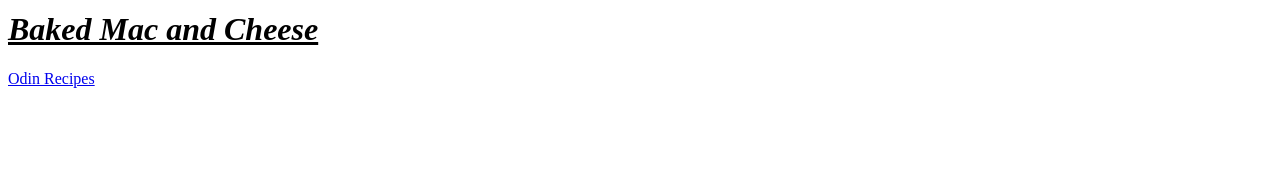
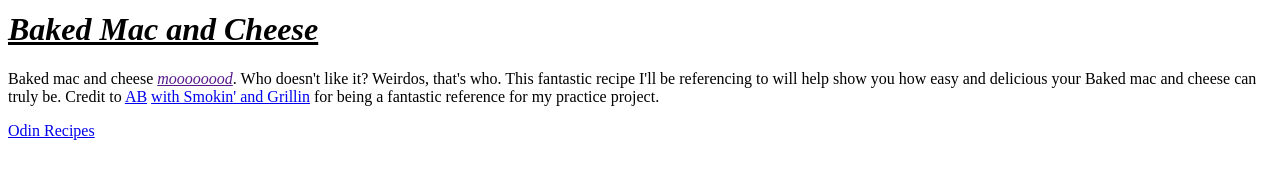
Before and after one commit to fsevo34/odin-recipes, a plain HTML site: page recipes/mac-and-cheese.html in a window 1280 px wide. Shown: the part 394-572 px from the top of the page. Drawn offline with Linux system fonts and the light colour scheme.

Commit message:
add description of mac and cheese recipe and add credit to recipe site that is referrenced

```diff
--- a/recipes/mac-and-cheese.html
+++ b/recipes/mac-and-cheese.html
@@ -11,6 +11,16 @@
     <img src="https://smokinandgrillinwitab.com/wp-content/uploads/2024/11/DSC00613-2048x1153.jpg"
         alt="Baked mac and cheese" height="300" width="355">
     <h1><em><ins>Baked Mac and Cheese</ins></em></h1>
+    <!-- Need to add "mood" to personal youtube then link with the blank "href" below-->
+    <p>Baked mac and cheese <a href="" target="_blank" rel="noopener noreferrer"><em>moooooood</em></a>. Who doesn't
+        like it? Weirdos, that's who. This fantastic
+        recipe I'll be referencing to will help show you how easy and delicious your Baked mac and cheese can truly be.
+        Credit to <a href="https://www.youtube.com/@SmokinandGrillinwithAB" target="_blank" rel="noopener no refererr">
+            AB</a>
+        <a href="https://smokinandgrillinwitab.com/ultimate-baked-mac-and-cheese/" target="_blank"
+            rel="noopener no refererr">with Smokin' and Grillin</a> for being a fantastic reference for my practice
+        project.
+    </p>
 
 
 
```
